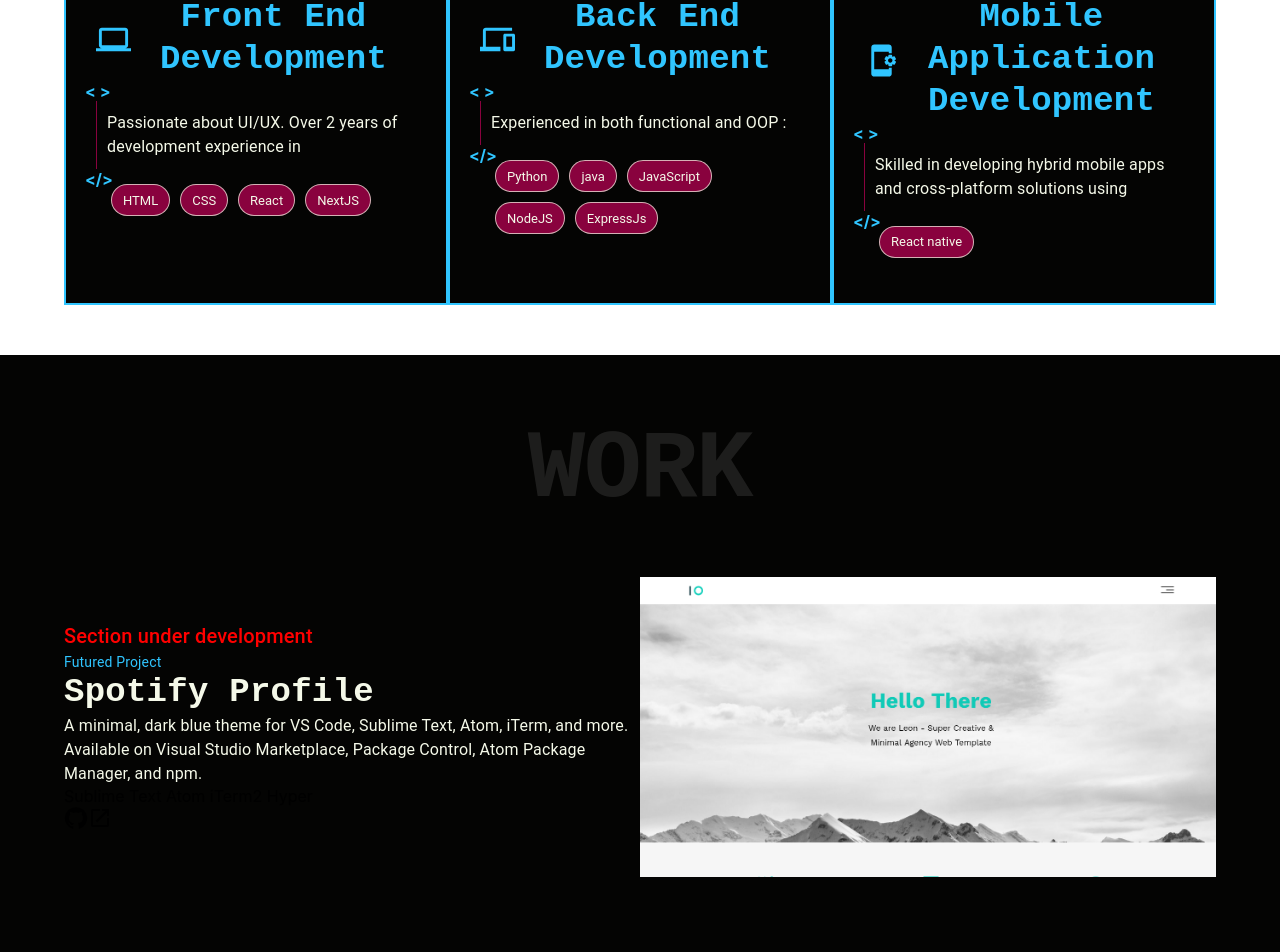
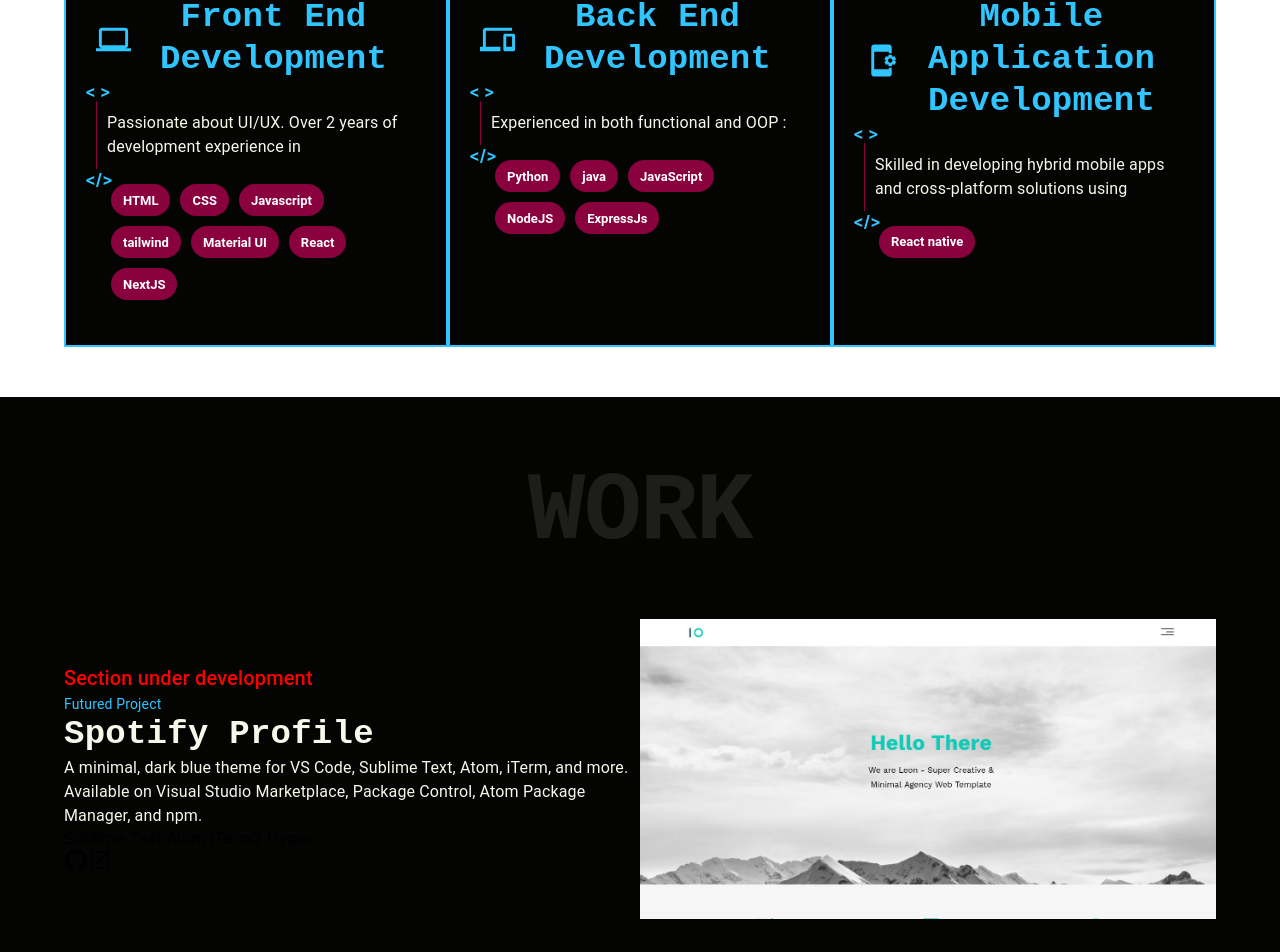
Before and after one commit to aymen-bnn/OriginalPorfolio, a Next.js app in the folder client/: page / in a window 1280 px wide. Shown: the part 1617-2569 px from the top of the page. Built offline with nearby package versions, Linux system fonts and the light colour scheme.

Commit message:
send all data

```diff
--- a/client/pages/Components/Expertise/Expertise.jsx
+++ b/client/pages/Components/Expertise/Expertise.jsx
@@ -37,6 +37,7 @@ const Expertise = () => {
                       {data.desc}
                     </Typography>
                 </Box>
+
                 { <Stack
                 sx={{flexDirection:"row" , flexWrap:"wrap" ,padding:"10px"}}>
                   {
@@ -44,10 +45,10 @@ const Expertise = () => {
                       return(
                         <Chip
                           key={index}
-                          variant='outlined'
+
                           label={datas}
-                          color="secondary"
-                          sx={{margin:"5px" ,backgroundColor:'fourthly.main'}}
+                          color='secondary'
+                          sx={{margin:"5px" ,backgroundColor:'fourthly.main',color:"white",fontWeight:"700"}}
                         />
                       )
                     })
--- a/client/pages/Components/Expertise/ExpertiseData.js
+++ b/client/pages/Components/Expertise/ExpertiseData.js
@@ -7,14 +7,14 @@ const ExpertiseData = [
     title:'Front End Development',
     desc:'Passionate about UI/UX. Over 2 years of development experience in ',
     icon:<LaptopIcon fontSize="large"/>,
-    skills:["HTML", "CSS","React" , "NextJS"],
+    skills:["HTML", "CSS", "Javascript","tailwind ", "Material UI","React" , "NextJS" ],
 },
 {
     id:2,
     title:'Back End Development',
     desc:'Experienced in both functional and OOP : ',
     icon:<DevicesIcon fontSize="large"/>,
-    skills:["Python", "java","JavaScript" , "NodeJS" ,"ExpressJs"],
+    skills:["Python", "java","JavaScript" , "NodeJS" ,"ExpressJs "],
     expIcons:[]
 },
 {
--- a/client/pages/Components/specialTitle/SpecialTitle.jsx
+++ b/client/pages/Components/specialTitle/SpecialTitle.jsx
@@ -1,7 +1,7 @@
 import React from 'react'
 import { Typography ,Box } from '@mui/material'
 import {useTheme , useMediaQuery} from '@mui/material'
-
+//Special heading
 const SpecialTitle = (props) => {
   const theme = useTheme()
   const isMatch = useMediaQuery(theme.breakpoints.down("md"))
```
